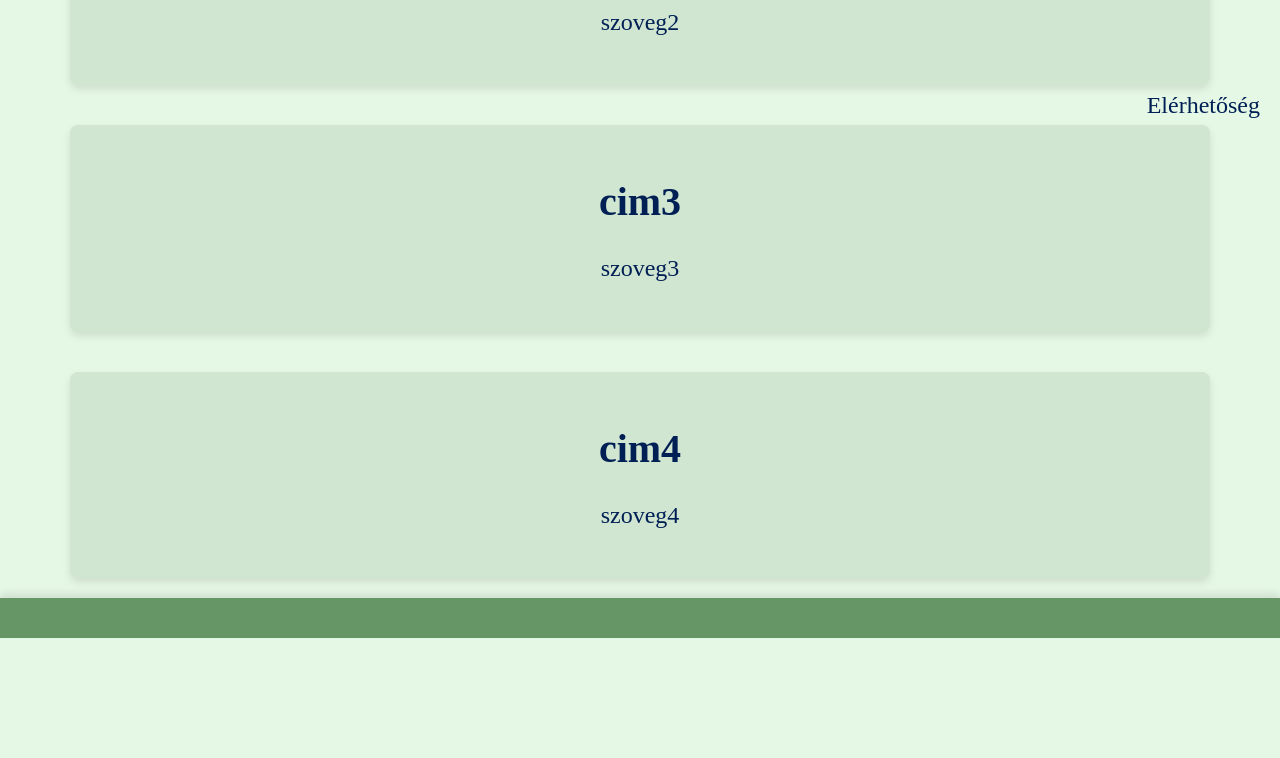
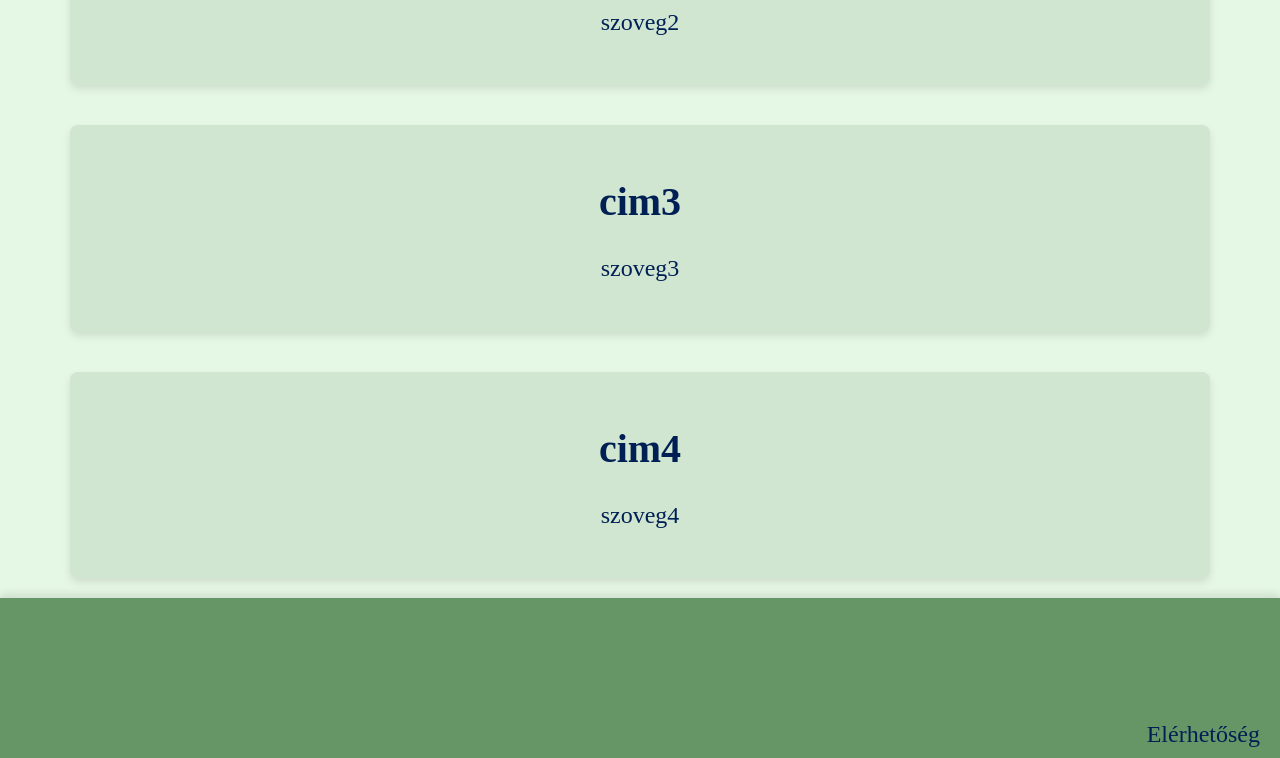
Before and after one commit to szonja-m/szonja-m, a plain HTML site: page index.html in a window 1280 px wide. Shown: the part 671-1429 px from the top of the page. Before the commit the page ends 1309 px from the top, so only its background shows below. Drawn offline with Linux system fonts and the light colour scheme; a web font is replaced by a local one.

Commit message:
footer formázáse

```diff
--- a/index.html
+++ b/index.html
@@ -28,7 +28,7 @@
         <h2>cim4</h2>
         <p>szoveg4</p>
     </div>
-    <footer></footer>
+    <footer>
         <span class="footer-text">Elérhetőség</span>
     </footer>
 </body>
--- a/styles.css
+++ b/styles.css
@@ -54,9 +54,10 @@ p {
 footer {
     background-color: #669666; /* Footer background color matching header */
     width: 100%; /* Full width */
-    padding: 20px 0; /* Vertical padding */
+    padding: 80px 0; /* Vertical padding */
     position: relative; /* Allows absolute positioning of footer text */
     box-shadow: 0 -4px 8px rgba(0, 0, 0, 0.1); /* Subtle shadow for depth */
+    text-align: bottom right;
 }
 
 /* Footer Text (Positioned in the bottom right corner) */
```
